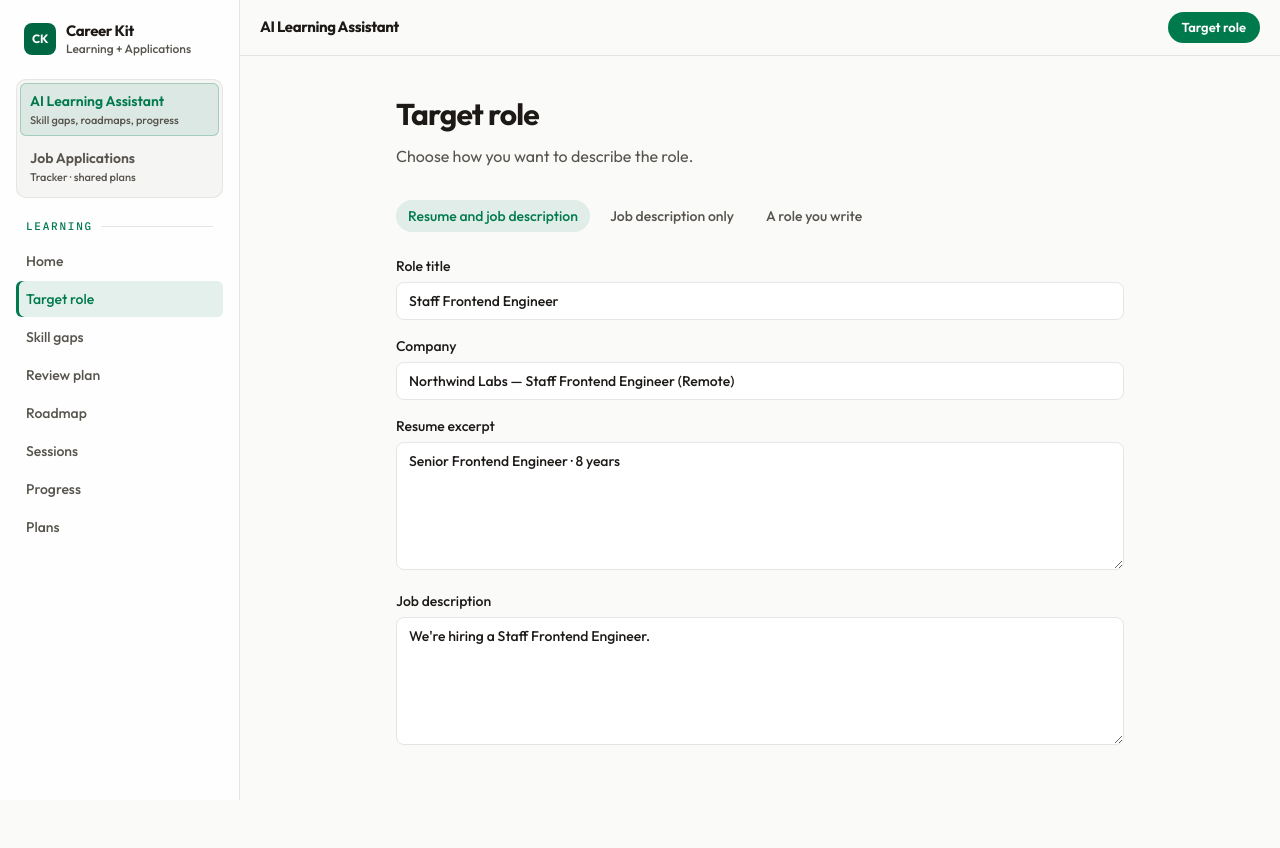
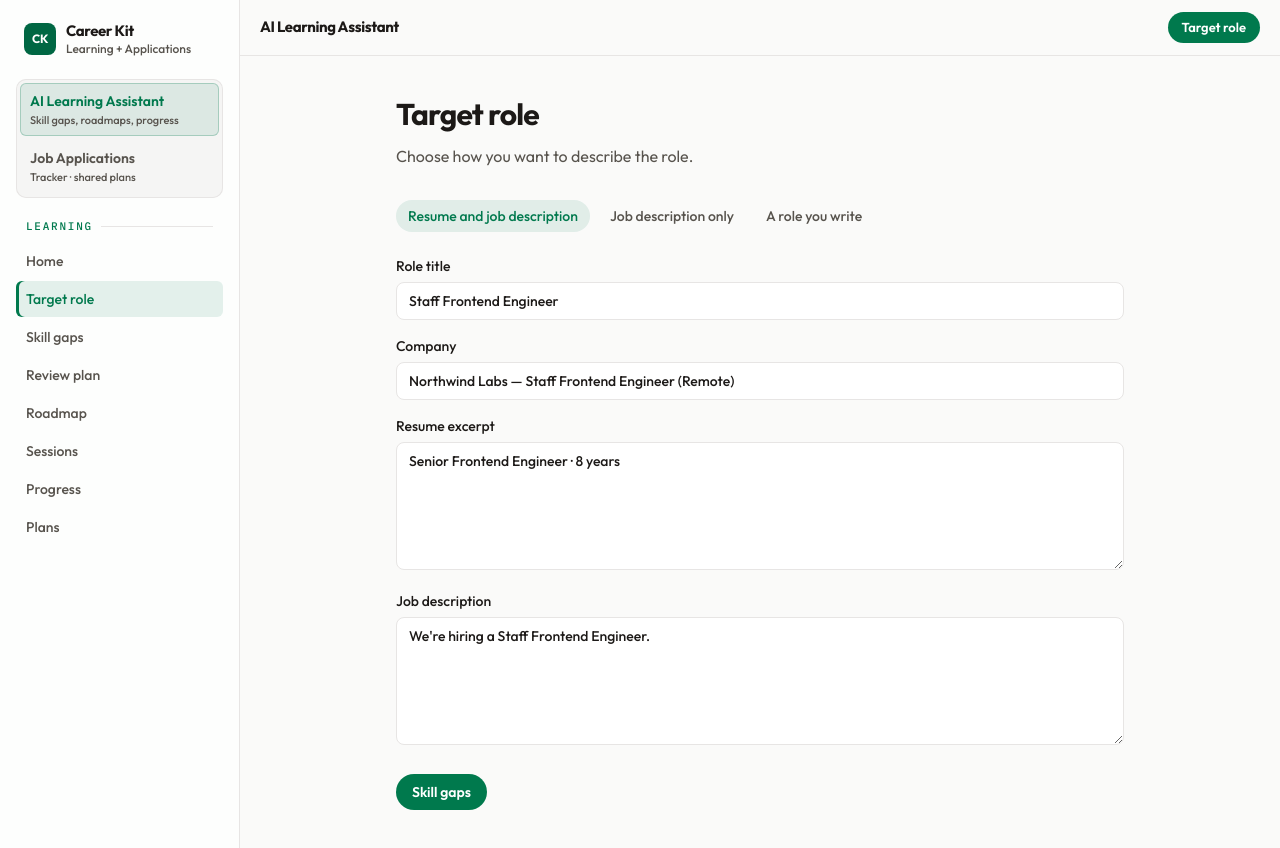
Before and after one commit to jappreetS/ai-learning-assistant, a Next.js app: page /role in a window 1280 px wide. Before the commit the page ends 800 px from the top, so only its background shows below. Built offline with nearby package versions, Linux system fonts and the light colour scheme.

Commit message:
ALA-13: open skill gaps from the target role
Skill gaps is on every choice and opens /gaps. The form is still kept only in the browser.

https://jappreetsingh.atlassian.net/browse/ALA-13

```diff
--- a/src/components/role/TargetRoleForm.tsx
+++ b/src/components/role/TargetRoleForm.tsx
@@ -1,6 +1,7 @@
 "use client";
 
 import { useState } from "react";
+import Link from "next/link";
 
 const choices = [
   { id: "resume-jd", label: "Resume and job description" },
@@ -126,6 +127,12 @@ export function TargetRoleForm() {
           </label>
         </div>
       )}
+      <Link
+        href="/gaps"
+        className="mt-6 inline-flex rounded-full bg-rail px-4 py-2 text-sm font-semibold text-surface hover:bg-raildeep"
+      >
+        Skill gaps
+      </Link>
     </div>
   );
 }
```
